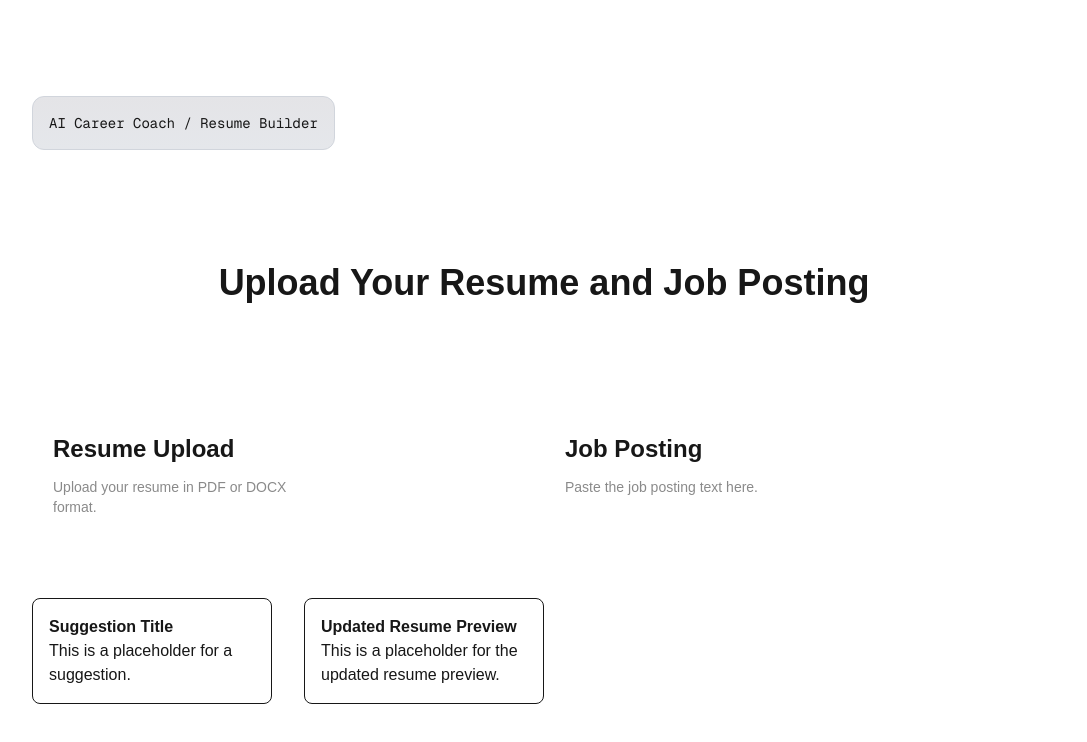
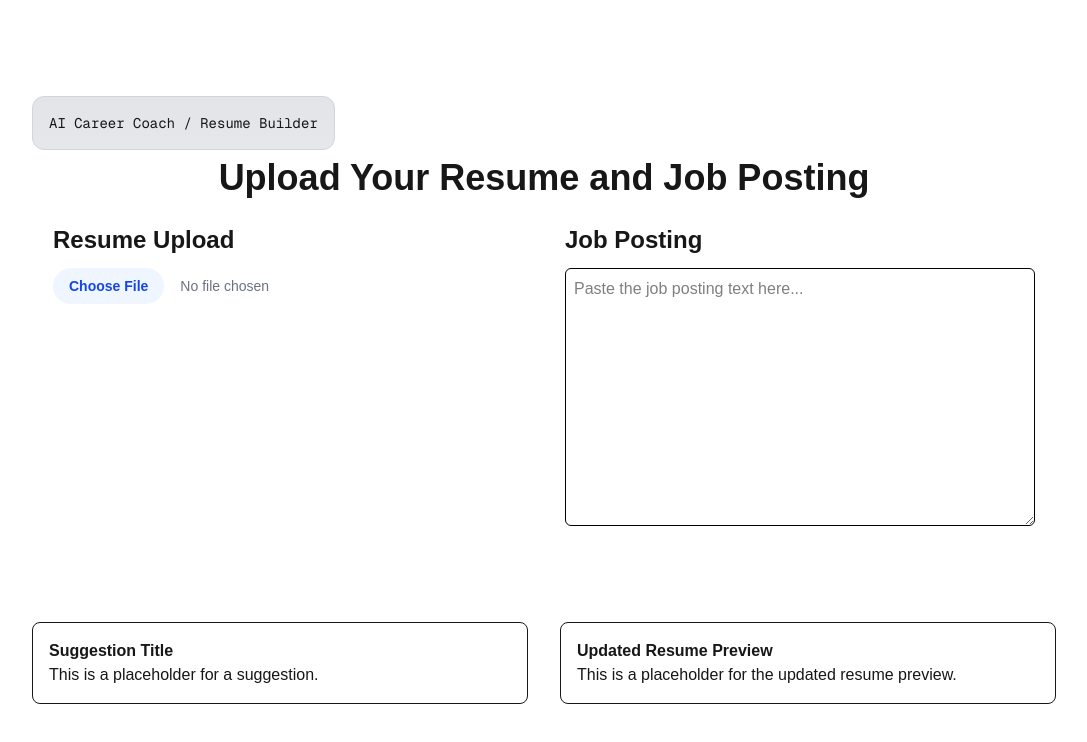
Before and after one commit to anonymousminh/ResumeGenie, a Next.js app in the folder frontend/: page / in a window 1280 px wide. Shown: the top 742 px of the page, without its empty margins (96-1183 px from the left). Built offline with nearby package versions, Linux system fonts and the light colour scheme.

Commit message:
Implement resume upload and job posting input functionality in page.tsx

```diff
--- a/frontend/src/app/page.tsx
+++ b/frontend/src/app/page.tsx
@@ -1,7 +1,35 @@
+'use client';
+
+import { useState } from "react";
 import SuggestionCard from "@/components/features/SuggestionCard";
 import ResumePreview from "@/components/features/ResumePreview";
 
 export default function Home() {
+
+  const [resumeFile, setResumeFile] = useState<File | null>(null);
+  const [jobPostingText, setJobPostingText] = useState<string>("");
+  const [resumeContent, setResumeContent] = useState<string>("");
+  const [jobPostingContent, setJobPostingContent] = useState<string>("");
+
+  const handleResumeFileChange = (event: React.ChangeEvent<HTMLInputElement>) => {
+    if (event.target.files && event.target.files[0]) {
+      const file = event.target.files[0];
+      setResumeFile(file);
+      const reader = new FileReader();
+      reader.onload = (e) => {
+        if (e.target && typeof e.target.result === 'string') {
+          setResumeContent(e.target.result as string);
+        }
+      };
+      reader.readAsText(file);
+    }
+  };
+
+  const handleJobPostingTextChange = (event: React.ChangeEvent<HTMLTextAreaElement>) => {
+    setJobPostingText(event.target.value);
+    setJobPostingContent(event.target.value);
+  }
+
   return (
     <main className="flex min-h-screen flex-col items-center justify-between p-24">
       <div className="z-10 max-w-5xl w-full items-center justify-between font-mono text-sm lg:flex">
@@ -15,30 +43,48 @@
       </div>
 
       <div className="mb-32 grid text-center lg:max-w-5xl lg:w-full lg:mb-0 lg:grid-cols-2 lg:text-left">
-        {/* Placeholder for Resume Upload */}
+        {/* Resume Upload Section */}
         <div className="group rounded-lg border border-transparent px-5 py-4 transition-colors hover:border-gray-300 hover:bg-gray-100 hover:dark:border-neutral-700 hover:dark:bg-neutral-800/30">
           <h2 className={`mb-3 text-2xl font-semibold`}>
             Resume Upload
           </h2>
-          <p className={`m-0 max-w-[30ch] text-sm opacity-50`}>
-            Upload your resume in PDF or DOCX format.
-          </p>
+          <input type="file" accept=".pdf,.doc,.docx" onChange={handleResumeFileChange} className="block w-full text-sm text-gray-500
+              file:mr-4 file:py-2 file:px-4
+              file:rounded-full file:border-0
+              file:text-sm file:font-semibold
+              file:bg-blue-50 file:text-blue-700
+              hover:file:bg-blue-100"/>
+          {resumeFile && <p className="mt-2 text-sm text-gray-600">Selected File: {resumeFile.name}</p>}
+          {resumeContent && (<div className="mt-4 p-2 border rounded-md bg-gray-50 max-h-40 overflow-y-auto text-sm">
+            <h3 className="font-semibold">Resume Content Review</h3>
+            <pre className="whitespace-pre-wrap">{resumeContent.substring(0, 500)}...</pre>
+          </div>)}
         </div>
 
-        {/* Placeholder for Job Posting Input */}
+        {/* Job Posting Input Section */}
         <div className="group rounded-lg border border-transparent px-5 py-4 transition-colors hover:border-gray-300 hover:bg-gray-100 hover:dark:border-neutral-700 hover:dark:bg-neutral-800/30">
           <h2 className={`mb-3 text-2xl font-semibold`}>
             Job Posting
           </h2>
-          <p className={`m-0 max-w-[30ch] text-sm opacity-50`}>
-            Paste the job posting text here.
-          </p>
+          <textarea
+            className="w-full p-2 border rounded-md text-black bg-white focus:outline-none focus:ring-2 focus:ring-blue-500"
+            rows={10}
+            placeholder="Paste the job posting text here..."
+            value={jobPostingText}
+            onChange={handleJobPostingTextChange}
+          ></textarea>
+          {jobPostingContent && (
+            <div className="mt-4 p-2 border rounded-md bg-gray-50 max-h-40 overflow-y-auto text-sm">
+              <h3 className="font-semibold">Job Posting Content Preview:</h3>
+              <pre className="whitespace-pre-wrap">{jobPostingContent.substring(0, 500)}...</pre>
+            </div>
+          )}
         </div>
+      </div>
 
-        <div className="mt-16 grid gap-8 lg:max-w-5xl lg:w-full lg:grid-cols-2">
-          <SuggestionCard />
-          <ResumePreview />
-        </div>
+      <div className="mt-16 grid gap-8 lg:max-w-5xl lg:w-full lg:grid-cols-2">
+        <SuggestionCard />
+        <ResumePreview />
       </div>
     </main>
   );
```
